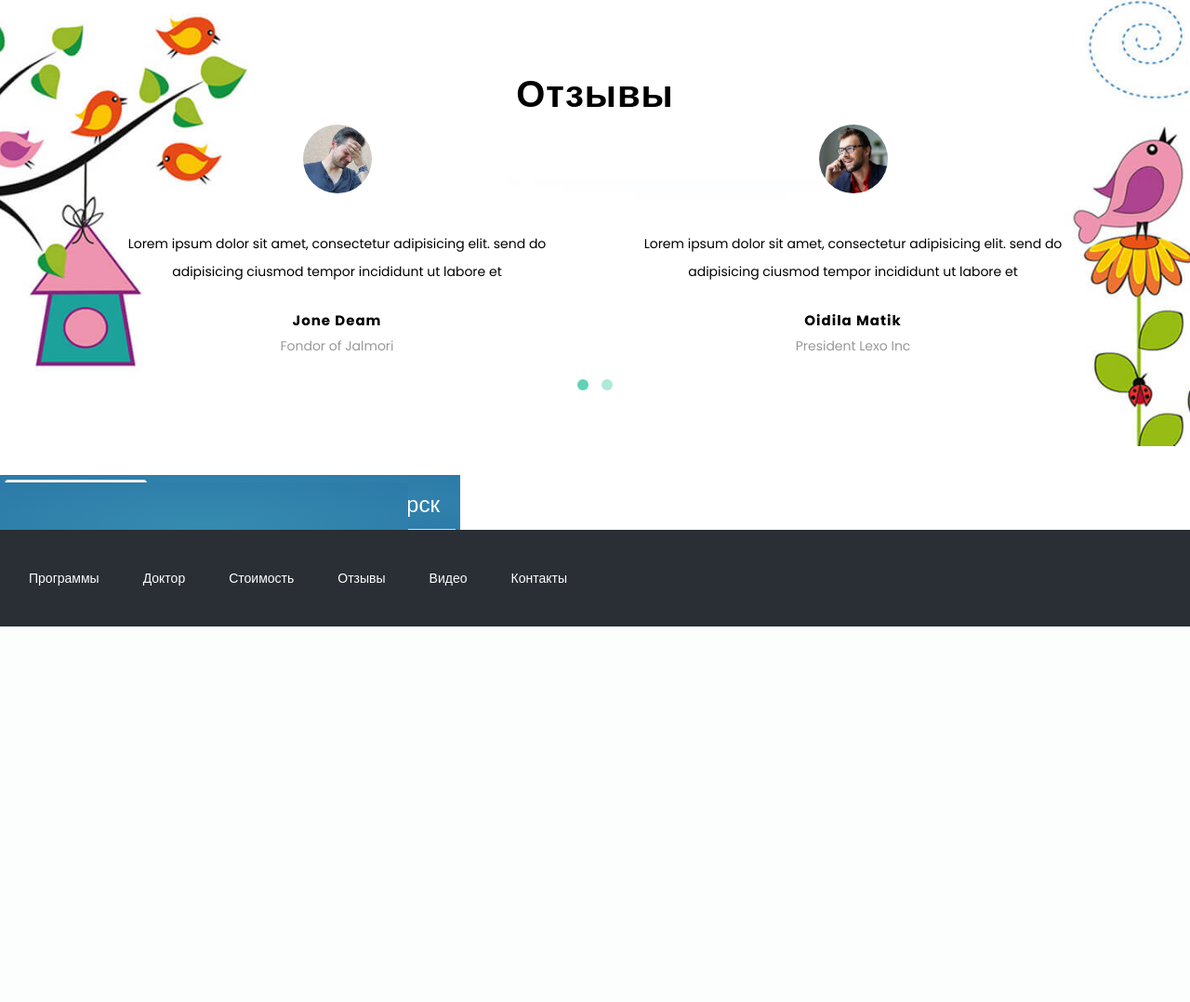
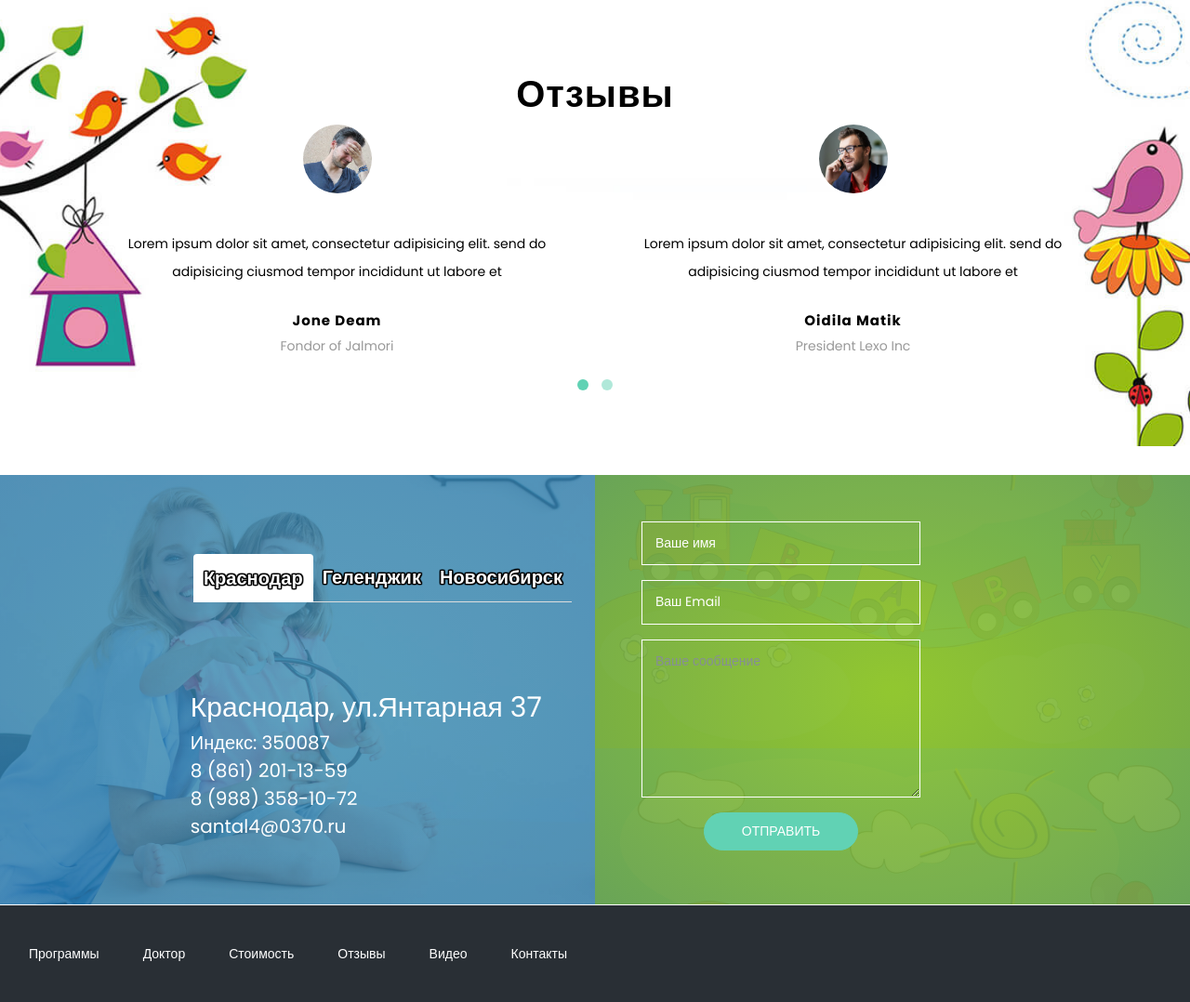
Before and after one commit to DimaObora/HealthOfChildren, a PHP site: page / in a window 1280 px wide. Shown: the part 3383-4461 px from the top of the page at 93% size. Before the commit the page ends 4057 px from the top, so only its background shows below. Run offline with PHP 8.4, Linux system fonts and the light colour scheme.

Commit message:
привел в номральный вид контакты и карту

```diff
--- a/css/main.css
+++ b/css/main.css
@@ -2047,15 +2047,13 @@ iframe {
     position: absolute;
 }
 .contact-us{
-    float: left;
+    float: right;
     position: relative;
     z-index: 99;
-    background-image: radial-gradient(at center center,#368bb0 0%,#2c7aa8 100%);
     padding: 5px 05px 0;
 }
-.contact-us a{
-    color: #fff;
-}
+
+
 input[type="text"]::-webkit-input-placeholder  {
     color: #fff; /* Цвет подсказывающего текста */
 }
@@ -2118,16 +2116,8 @@ textarea::-moz-placeholder{
 .read-more-wrap{
     margin-top: 6%;
 }
- .city{
-     position: absolute;
-     z-index: 999;
-     background-image: radial-gradient(at center center,#368bb0 0%,#2c7aa8 100%);
-     padding: 45px;
-     color: #fff;
-     top: 14%;
-     width: 26%;
-     height: 100%;
- }
+
+
 .ymaps-2-1-56-float-button, .ymaps-2-1-56-listbox, .ymaps-2-1-56-controls__control_toolbar, .ymaps-2-1-56-controls__control{
     display: none!important;
 }
--- a/css/responsive.css
+++ b/css/responsive.css
@@ -2,10 +2,7 @@
 /* tablets */
 /* only small tablets */
 @media (max-width: 1366px){
-  .city {
-    width: 34.3%;
-    height: 100%;
-  }
+
 }
   @media (max-width: 1366px) {
   #testimonial {
--- /dev/null
+++ b/css/tab.css
@@ -0,0 +1,65 @@
+
+.tabs_controls-item {
+    display: inline-block;
+    padding: 10px;
+}
+
+ .tabs_controls li.active {
+     background: #fff;
+     border-color: #ddd #ddd #fff;
+     border: 1px solid transparent;
+     border-top-left-radius: .25rem;
+     border-top-right-radius: .25rem;
+}
+
+.tabs_item {
+    display: none;
+}
+
+.tabs_list li.active, .tabs_list div.tabs_item.active  {
+    display: block;
+}
+.tabs_controls{
+    position: relative;
+    z-index: 999;
+}
+
+
+.tabs_controls-item  a{
+    color: white;
+    font-size: 20px;
+    border: none;
+    font-weight: 600;
+    text-shadow:
+            -0   -1px 1px #000000,
+            0   -1px 1px #000000,
+            -0    1px 1px #000000,
+            0    1px 1px #000000,
+            -1px -0   1px #000000,
+            1px -0   1px #000000,
+            -1px  0   1px #000000,
+            1px  0   1px #000000,
+            -1px -1px 1px #000000,
+            1px -1px 1px #000000,
+            -1px  1px 1px #000000,
+            1px  1px 1px #000000,
+            -1px -1px 1px #000000,
+            1px -1px 1px #000000,
+            -1px  1px 1px #000000,
+            1px  1px 1px #000000;
+}
+.tabs_controls-item:focus, .tabs_controls-item:active{
+    color: black;
+    border: none;
+    font-weight: 600;
+}
+
+.city {
+    position: absolute;
+    bottom: 15%;
+    left: 32%;
+
+}
+.city li {
+    font-size: 20px;
+}
--- a/index.html
+++ b/index.html
@@ -21,6 +21,8 @@
     <link rel="stylesheet" href="css/animate.css">
     <link rel="stylesheet" href="css/main.css">
     <link rel="stylesheet" href="sliding_panel/slide.css">
+    <link rel="stylesheet" href="css/tab.css">
+
     <link rel="stylesheet" href="css/responsive.css">
 
 </head>
@@ -139,9 +141,9 @@
                     <li class="nav-item">
                         <a class="nav-link page-scroll" href="#testimonial">Отзывы</a>
                     </li>
-                    <li class="nav-item">
-                        <a class="nav-link page-scroll" href="#video">Видео</a>
-                    </li>
+                    <!--<li class="nav-item">-->
+                        <!--<a class="nav-link page-scroll" href="#video">Видео</a>-->
+                    <!--</li>-->
                     <li class="nav-item">
                         <a class="nav-link page-scroll" href="#contact">Контакты</a>
                     </li>
@@ -869,95 +871,46 @@
 <!-- Features Section Start -->
 <section id="features" class="section-form" data-stellar-background-ratio="0.2">
     <div class="container-fluid">
+        <div class=" tabs">
             <div class="row">
-            <!--<div class="col-xl-6 col-lg-6 col-md-6 col-sm-6 block-15">-->
-                <!--<div class="fon-1">-->
+                <div class="col-xl-6 col-lg-6 col-md-6 col-sm-6 block-15">
+                    <div class="fon-1">
 
-                <!--</div>-->
-
-            <!--</div>-->
-            <!--<div class="col-xl-6 col-lg-6 col-md-6 col-sm-6 block-16">-->
-                <!--<div class="fon">-->
-
-                <!--</div>-->
-                <!--<div class="contact-block  ">-->
-                    <!--<form id="contactForm">-->
-                        <!--<div class="row">-->
-                            <!--<div class="col-md-12">-->
-                                <!--<div class="form-group">-->
-                                    <!--<input type="text" class="form-control" id="name" name="name"-->
-                                           <!--placeholder="Ваше имя" required data-error="Please enter your name">-->
-                                    <!--<div class="help-block with-errors"></div>-->
-                                <!--</div>-->
-                            <!--</div>-->
-                            <!--<div class="col-md-12">-->
-                                <!--<div class="form-group">-->
-                                    <!--<input type="text" placeholder="Ваш Email" id="email" class="form-control"-->
-                                           <!--name="name" required data-error="Please enter your email">-->
-                                    <!--<div class="help-block with-errors"></div>-->
-                                <!--</div>-->
-                            <!--</div>-->
-                            <!--<div class="col-md-12">-->
-                                <!--<div class="form-group">-->
-                                        <!--<textarea class="form-control" id="message" placeholder="Ваше сообщение"-->
-                                                  <!--rows="8"-->
-                                                  <!--data-error="Write your message" required></textarea>-->
-                                    <!--<div class="help-block with-errors"></div>-->
-                                <!--</div>-->
-                                <!--<div class="submit-button text-center">-->
-                                    <!--<button class="btn btn-common" id="submit" type="submit">Отправить</button>-->
-                                    <!--<div id="msgSubmit" class="h3 text-center hidden"></div>-->
-                                    <!--<div class="clearfix"></div>-->
-                                <!--</div>-->
-                            <!--</div>-->
-                        <!--</div>-->
-                    <!--</form>-->
-                <!--</div>-->
-            <!--</div>-->
-            <div class="col-xl-12 col-lg-12 col-md-12 col-sm-12 notpad">
+                    </div>
 
                     <div class="contact-us text-center">
-                        <ul class="nav nav-tabs" id="myTab" role="tablist">
-                            <li class="nav-item">
-                                <a class="nav-link active" id="home-tab" data-toggle="tab" href="#home" role="tab"
-                                   aria-controls="home" aria-selected="true">Краснодар</a>
+                    <ul class="tabs_controls nav nav-tabs ">
+                        <li class="tabs_controls-item  active nav-item" data-class="first">
+                            <a href="#" class="tabs_controls-link nav-tabs">Краснодар</a>
                         </li>
-                            <li class="nav-item">
-                                <a class="nav-link" id="profile-tab" data-toggle="tab" href="#profile" role="tab"
-                                   aria-controls="profile" aria-selected="false">Геленджик</a>
+                        <li class="tabs_controls-item  " data-class="second">
+                            <a href="#" class="tabs_controls-link nav-tabs">Геленджик</a>
                         </li>
-                            <li class="nav-item">
-                                <a class="nav-link" id="contact-tab" data-toggle="tab" href="#contact" role="tab"
-                                   aria-controls="contact" aria-selected="false">Новосибирск</a>
+                        <li class="tabs_controls-item " data-class="third">
+                            <a href="#" class="tabs_controls-link nav-tabs">Новосибирск</a>
                         </li>
                     </ul>
-
                         </div>
-                    <div class="tab-content" id="myTabContent">
-                        <div class="tab-pane fade show active home" id="home" role="tabpanel"
-                             aria-labelledby="home-tab">
+                    <ul class="tabs_list tabs_list_first">
+                        <li class=" tabs_item tabs_item_first active">
                             <ul class="city">
-                                <li class="fz-30">Краснодар, <br> ул.Янтарная 37</li>
+                                <li class="fz-30">Краснодар,  ул.Янтарная 37</li>
                                 <li>Индекс: 350087</li>
                                 <li>8 (861) 201-13-59</li>
                                 <li>8 (988) 358-10-72</li>
                                 <li>santal4@0370.ru</li>
                             </ul>
-                            <script type="text/javascript" charset="utf-8" async
-                                    src="https://api-maps.yandex.ru/services/constructor/1.0/js/?um=constructor%3A9b4d959f5cb6f456cd9b29445e7abf9e669c4c8ad738fae6b1cce6a436e8c427&amp;width=100%25&amp;height=400&amp;lang=ru_RU&amp;scroll=true"></script>
-                        </div>
-                        <div class="tab-pane fade profile" id="profile" role="tabpanel" aria-labelledby="profile-tab">
+                        </li>
+                        <li class="tabs_item tabs_item_second">
                             <ul class="city">
-                                <li class="fz-30">Геленджик <br>Колхозная ул. 11,</li>
+                                <li class="fz-30">Геленджик Колхозная ул. 11,</li>
                                 <li>Индекс: 353475</li>
                                 <li>8 (861-41) 5-15-47</li>
                                 <li>+7 988 521 03 33</li>
                                 <li>sg@0370.ru</li>
                             </ul>
-                            <script type="text/javascript" charset="utf-8" async
-                                    src="https://api-maps.yandex.ru/services/constructor/1.0/js/?um=constructor%3A112e1027834ec5989e177e1e091d54626a8748b16c73bc570fe07597e948ee1b&amp;width=100%25&amp;height=400&amp;lang=ru_RU&amp;scroll=true"></script>
-                        </div>
-                        <div class="tab-pane fade contact" id="contact" role="tabpanel" aria-labelledby="contact-tab">
+                        </li>
+                        <li class="tabs_item tabs_item_third">
                             <ul class="city">
                                 <li class="fz-30">Новосибирск, Левый берег,<br> ул. Петухова, 16/1</li>
                                 <li>Индекс: 630088</li>
@@ -965,12 +918,66 @@
                                 <li>santal@0354.ru</li>
 
                             </ul>
+                        </li>
+
+                    </ul>
+                </div>
+                <div class="col-xl-6 col-lg-6 col-md-6 col-sm-6 block-16">
+                    <div class="fon">
+
+                    </div>
+                    <div class="contact-block  ">
+                        <form id="contactForm">
+                            <div class="row">
+                                <div class="col-md-12">
+                                    <div class="form-group">
+                                        <input type="text" class="form-control" id="name" name="name"
+                                               placeholder="Ваше имя" required data-error="Please enter your name">
+                                        <div class="help-block with-errors"></div>
+                                    </div>
+                                </div>
+                                <div class="col-md-12">
+                                    <div class="form-group">
+                                        <input type="text" placeholder="Ваш Email" id="email" class="form-control"
+                                               name="name" required data-error="Please enter your email">
+                                        <div class="help-block with-errors"></div>
+                                    </div>
+                                </div>
+                                <div class="col-md-12">
+                                    <div class="form-group">
+                                        <textarea class="form-control" id="message" placeholder="Ваше сообщение"
+                                                  rows="8"
+                                                  data-error="Write your message" required></textarea>
+                                        <div class="help-block with-errors"></div>
+                                    </div>
+                                    <div class="submit-button text-center">
+                                        <button class="btn btn-common" id="submit" type="submit">Отправить</button>
+                                        <div id="msgSubmit" class="h3 text-center hidden"></div>
+                                        <div class="clearfix"></div>
+                                    </div>
+                                </div>
+                            </div>
+                        </form>
+                    </div>
+                </div>
+                <div class="col-xl-12 col-lg-12 col-md-12 col-sm-12 notpad tabs_list tabs_list_first">
+
+                        <div class="tabs_item tabs_item_first active" >
+                            <script type="text/javascript" charset="utf-8" async
+                                    src="https://api-maps.yandex.ru/services/constructor/1.0/js/?um=constructor%3A9b4d959f5cb6f456cd9b29445e7abf9e669c4c8ad738fae6b1cce6a436e8c427&amp;width=100%25&amp;height=400&amp;lang=ru_RU&amp;scroll=true"></script>
+                        </div>
+                        <div class="tabs_item tabs_item_second">
+                            <script type="text/javascript" charset="utf-8" async
+                                    src="https://api-maps.yandex.ru/services/constructor/1.0/js/?um=constructor%3A112e1027834ec5989e177e1e091d54626a8748b16c73bc570fe07597e948ee1b&amp;width=100%25&amp;height=400&amp;lang=ru_RU&amp;scroll=true"></script>
+                        </div>
+                        <div class="tabs_item tabs_item_third" >
                             <script type="text/javascript" charset="utf-8" async
                                     src="https://api-maps.yandex.ru/services/constructor/1.0/js/?um=constructor%3A26cf964c2fd43a457a1700118398c241819419ec1d7914f8ee26fb0f210209c3&amp;width=100%25&amp;height=400&amp;lang=ru_RU&amp;scroll=true"></script>
                         </div>
+
+                </div>
             </div>
 
-            </div>
         </div>
     </div>
 </section>
@@ -1203,5 +1210,6 @@
 <script src="js/form-validator.min.js"></script>
 <script src="js/contact-form-script.js"></script>
 <script src="js/main.js"></script>
+<script src="js/tab.js"></script>
 </body>
 </html>
```
Also changed, not shown: js/tab.js (added, +25 -0 lines). Lines whose indentation alone changed are shown as unchanged.
